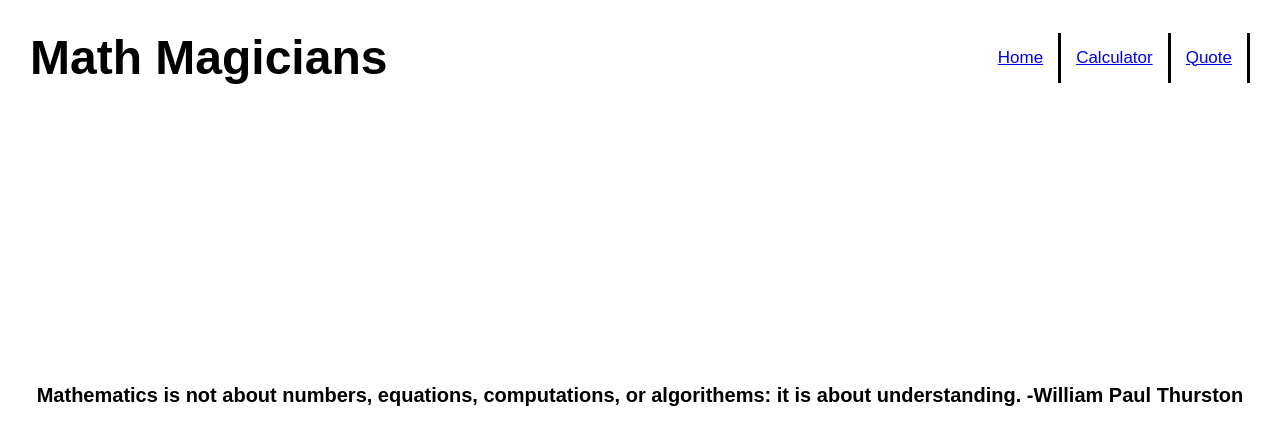
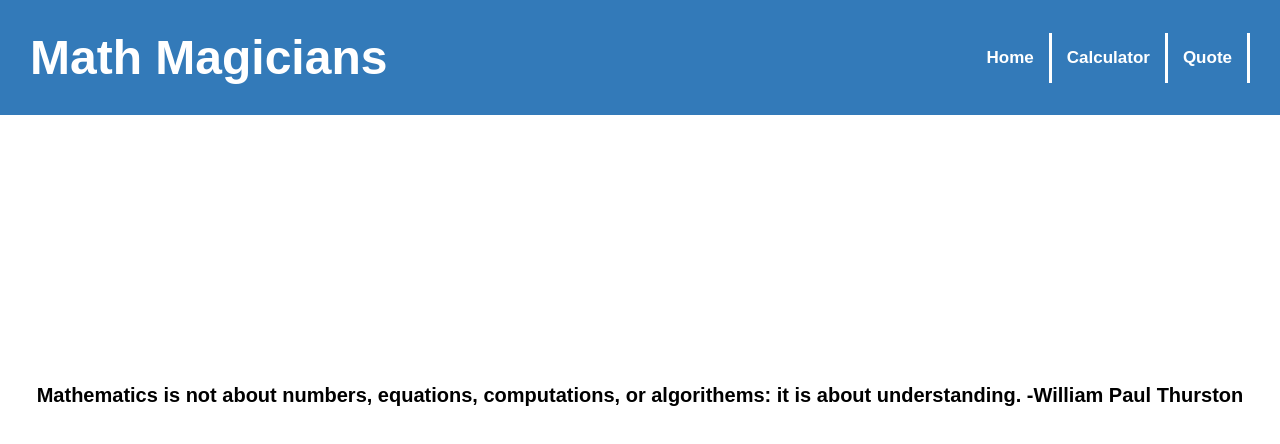
Before and after one commit to quavo19/Math-Magician, a React (Create React App) app: page /quotes in a window 1280 px wide. Shown: the top 444 px of the page. Built offline with nearby package versions, Linux system fonts and the light colour scheme.

Commit message:
Add styling to navbar

```diff
--- a/src/Style.css
+++ b/src/Style.css
@@ -16,6 +16,8 @@
 .NavItems {
   justify-content: space-between;
   padding: 30px;
+  background: rgb(51, 122, 185);
+  color: #fff;
 }
 
 .NavItems h3 {
@@ -30,7 +32,13 @@
   list-style: none;
   font-size: 17px;
   padding: 15px;
-  border-right: 3px solid #000;
+  border-right: 3px solid #fff;
+}
+
+.NavItems ul li a {
+  text-decoration: none;
+  font-weight: 700;
+  color: #fff;
 }
 
 .container {
```
